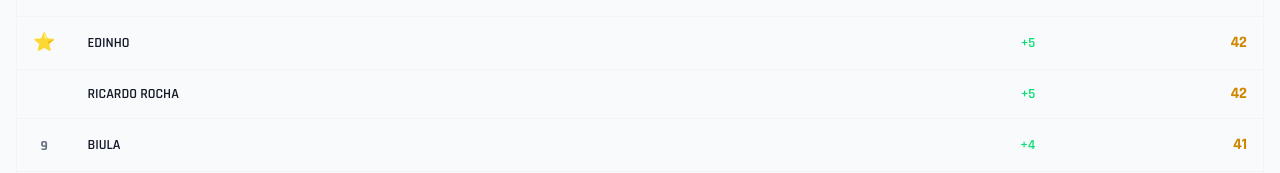
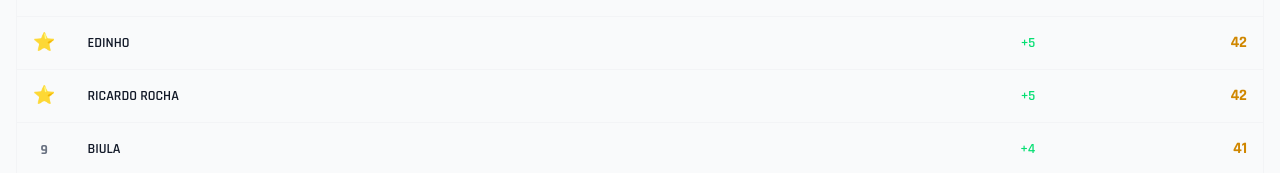
Before and after one commit to diogosanderc/bolao, a Next.js app: page / in a window 1280 px wide. Shown: the part 568-741 px from the top of the page. Built offline with nearby package versions, Linux system fonts and the light colour scheme; no server answers.

Commit message:
Show star for all participants ranked 4th-7th, not just first of rank
https://claude.ai/code/session_019aK87SdRk6KgCMcR92nH6i

```diff
--- a/app/page.tsx
+++ b/app/page.tsx
@@ -202,10 +202,10 @@ export default function LeaderboardPage() {
                   <td className="px-4 py-3 text-center font-bold text-lg">
                     {isRelated(entry.totalPoints)
                       ? '💸'
-                      : isWarning(entry.totalPoints) && isFirstOfRank[idx]
-                      ? <span className="text-yellow-500 text-sm">{rank}</span>
+                      : isWarning(entry.totalPoints)
+                      ? (isFirstOfRank[idx] ? <span className="text-yellow-500 text-sm">{rank}</span> : null)
                       : trophies[tier]
-                      ?? (rank >= 4 && rank <= 7 && isFirstOfRank[idx]
+                      ?? (rank >= 4 && rank <= 7
                           ? '⭐'
                           : (isFirstOfRank[idx] ? <span className="text-gray-500 text-sm">{rank}</span> : null))}
                   </td>
```
